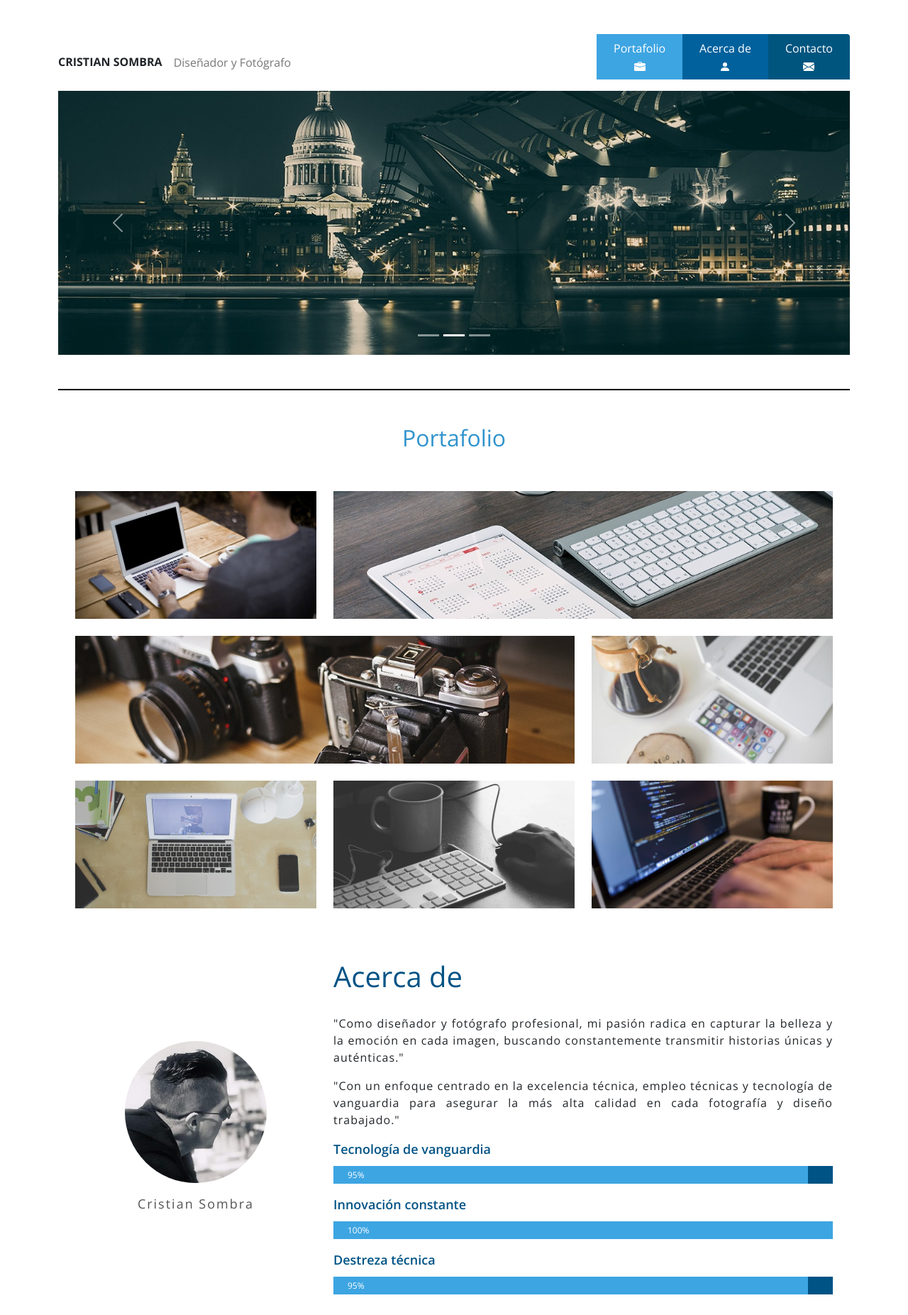
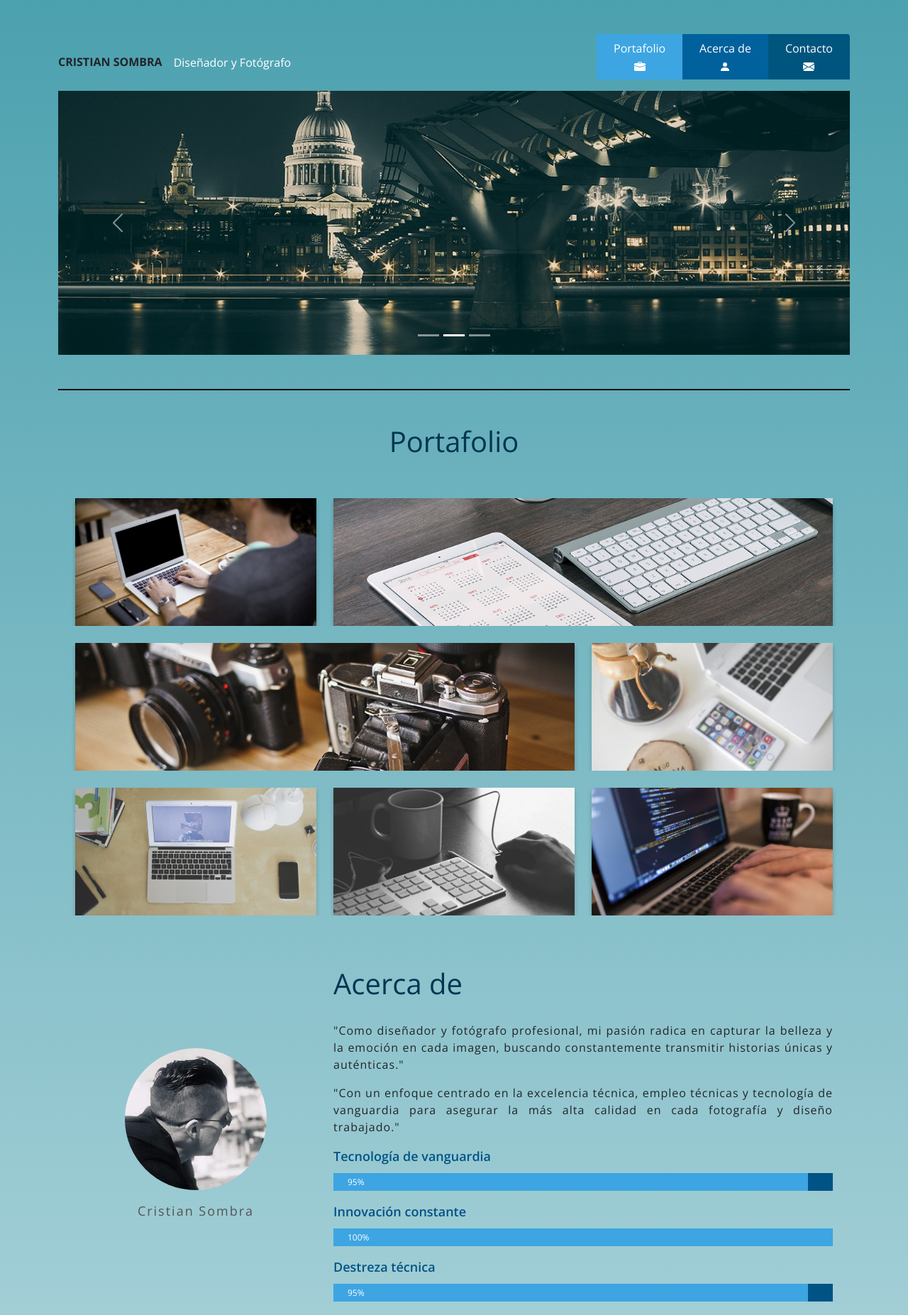
Before and after one commit to CristianSombra/Portafolioadaptable, a plain HTML site: page index.html in a window 1280 px wide. Shown: the top 1853 px of the page at 71% size. Drawn offline with nearby package versions, Linux system fonts and the light colour scheme.

Commit message:
Actualización

```diff
--- a/css/estilos.css
+++ b/css/estilos.css
@@ -1,12 +1,14 @@
 body {
-	background: #fff;
+	background: #4CA1AF;  /* fallback for old browsers */
+	background: -webkit-linear-gradient(to top, #C4E0E5, #4CA1AF);  /* Chrome 10-25, Safari 5.1-6 */
+	background: linear-gradient(to top, #C4E0E5, #4CA1AF); /* W3C, IE 10+/ Edge, Firefox 16+, Chrome 26+, Opera 12+, Safari 7+ */
+
 	font-family: 'Open Sans', sans-serif;
 }
 
 header .nav {
 	min-height: 80px;
 	overflow: hidden;
-	background: #fff;
 }
 
 header .logo h2,
@@ -15,9 +17,6 @@ header .logo p {
 	display: inline-block;
 }
 
-header .logo .icono {
-	color: #fff;
-}
 
 header .logo svg {
 	width: 20px;
@@ -40,11 +39,11 @@ header .menu .c3:hover { background: #002d44; }
 /* Portafolio */
 .portafolio {
 	border-top: 2px solid #000000;
-	background: #fff;
 }
 
 .portafolio .titulo {
-	color: #0b80c4d6;
+	color: #043552;
+	font-size: 40px;
 	font-family: 'Open Sans', sans-serif;
 	font-weight: 300;
 }
@@ -57,6 +56,10 @@ header .menu .c3:hover { background: #002d44; }
 .portafolio .galeria .contenedor-imagen a {
 	background: rgba(0, 0, 0, 0.81);
 	display: inline-block;
+}
+
+.portafolio .galeria .contenedor-imagen img {
+	box-shadow: 0 4px 6px rgba(0,0,0,0.2);
 }
 
 .portafolio .galeria .contenedor-imagen:hover img {
@@ -77,7 +80,7 @@ header .menu .c3:hover { background: #002d44; }
 }
 
 .acerca-de .info .titulo {
-	color: #005385;
+	color: #043552;
 	font-family: 'Open Sans', sans-serif;
 	font-weight: 300;
 	font-size: 40px;
@@ -115,7 +118,8 @@ header .menu .c3:hover { background: #002d44; }
 }
 
 .contacto .titulo {
-	color: #003855;
+	color: #005385;
+
 	font-family: 'Open Sans', sans-serif;
 	font-weight: 300;
 	font-size: 40px;
@@ -200,7 +204,7 @@ header .menu .c3:hover { background: #002d44; }
     position: fixed;
     bottom: 20px;
     right: 20px;
-	background-color: #1190df7b;
+	background-color: #0e7cc07b;
     box-shadow: 0px 0px 10px 2px rgba(0, 0, 0, 0.3);
     width: 50px;
     height: 50px;
@@ -224,7 +228,7 @@ header .menu .c3:hover { background: #002d44; }
 /* MEDIAQUERIES */
 
 @media (max-width: 374px) {
-    h2, p {
+    p {
         font-size: 0.8rem !important;
     }
 }
--- a/index.html
+++ b/index.html
@@ -18,7 +18,7 @@
 			<!-- Logotipo -->
 			<div class="logo col-12 col-lg-auto d-flex align-items-center justify-content-center">
 				<h2 class="fw-bold text-uppercase mb-0 me-3">Cristian Sombra</h2>
-				<p class="mb-0">Diseñador y Fotógrafo</p>
+				<p class="mb-0 text-white">Diseñador y Fotógrafo</p>
 			</div>
 
 			<!-- Enlaces -->
```
